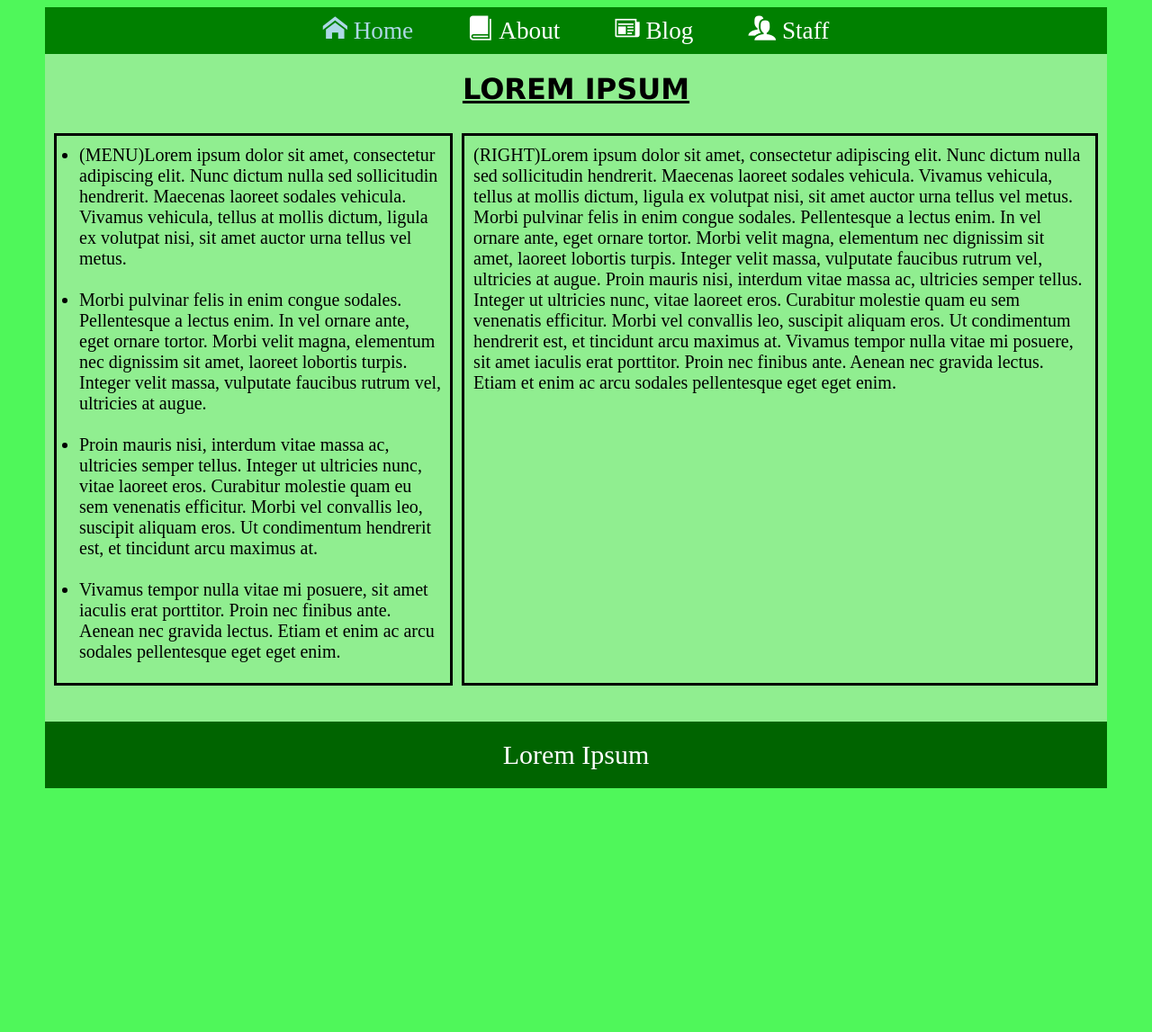
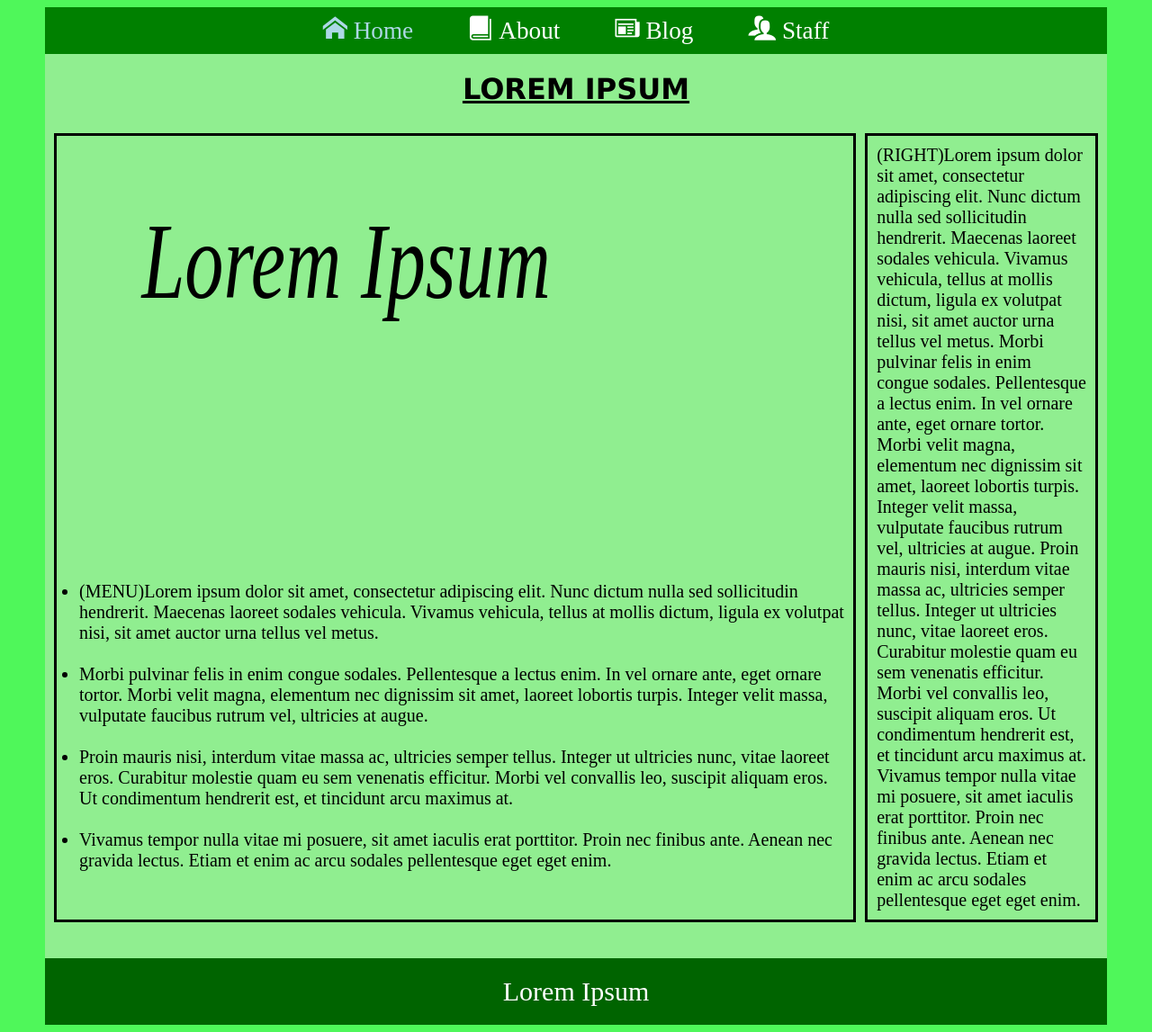
Before and after one commit to Rhabie/rhabie.github.io, a Jekyll site: the page built from index.html, in a window 1280 px wide. Shown: the whole page at 90% size. Built offline with Jekyll 4.4.1, drawn with Linux system fonts in a browser that asks for light colours; some web fonts are replaced; before the commit the page ends 900 px from its top, so only the background shows below that.

Commit message:
Gleymdi að pusha 29/10

```diff
--- a/_sass/main.scss
+++ b/_sass/main.scss
@@ -1,8 +1,4 @@
-@media only screen and (max-width: 600px) {
-    body {
-      background-color: black;
-    }
-  }
+
 .current {
     color: lightblue;
 }
@@ -55,9 +51,9 @@ img{
 }
 .right {
     padding: 10px;
-    font-size: 20px;
     border: 3px solid black;
     grid-area: right;
+    font-size: 20px;
 }
 .footer {
     grid-area: footer;
@@ -72,8 +68,8 @@ img{
     display: grid;
     grid-template-areas:
       'header header header'
-      'menu right right'
-      'menu right right'
+      'menu menu right'
+      'menu menu right'
       'footer footer footer';
     grid-gap: 10px;;
     padding: 10px;
--- a/index.html
+++ b/index.html
@@ -12,6 +12,13 @@ title: Lorem Ipsum
     <div class="grid-container">
       <h1 class="header">{{ "Lorem Ipsum" | upcase }}</h1>
       <ul class="menu">
+          <svg width="640" height="480" xmlns="http://www.w3.org/2000/svg" xmlns:svg="http://www.w3.org/2000/svg">
+             <!-- Created with SVG-edit - http://svg-edit.googlecode.com/ -->
+             <g>
+              <title>Layer 1</title>
+              <text font-style="italic" stroke="#000000" transform="matrix(3.593454122543335,0,0,5,-163.3876097202301,-260) " xml:space="preserve" text-anchor="middle" font-family="Serif" font-size="24" id="svg_1" y="86" x="128" stroke-linecap="null" stroke-linejoin="null" stroke-dasharray="null" stroke-width="0" fill="#000000">Lorem Ipsum</text>
+             </g>
+            </svg>
         <li>(MENU)Lorem ipsum dolor sit amet, consectetur adipiscing elit. Nunc dictum nulla sed sollicitudin hendrerit.
         Maecenas laoreet sodales vehicula.
         Vivamus vehicula, tellus at mollis dictum, ligula ex volutpat nisi, sit amet auctor urna tellus vel metus.</li> <br>
```
Also changed, not shown: 3 other files.
